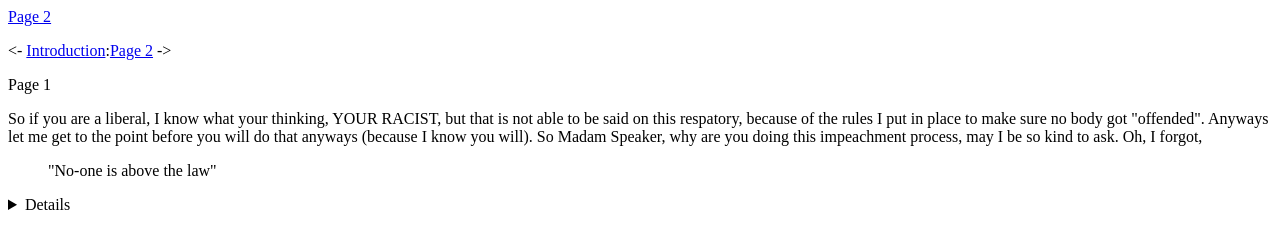
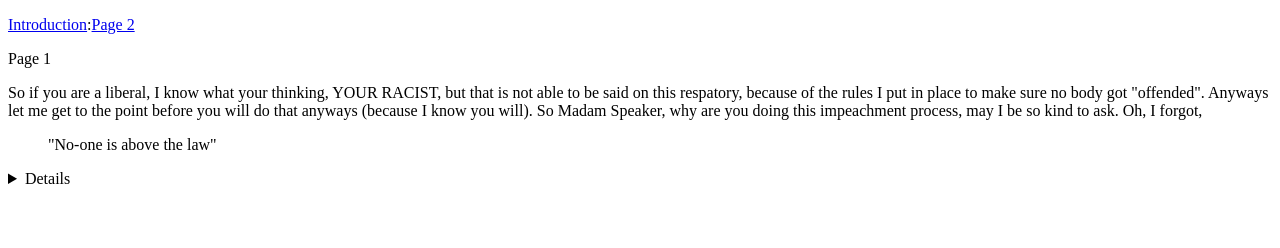
Before and after one commit to 20090114/Faith-less-Impeachment, a plain HTML site: page page-1.html in a window 1280 px wide. Drawn offline with Linux system fonts and the light colour scheme.

Commit message:
Update page-1.html

```diff
--- a/page-1.html
+++ b/page-1.html
@@ -4,9 +4,8 @@
     <title>Page 1</title>
     <link rel="stylesheet" type="text/css" href="theme.css">
   </head>
-  <a href="page-2.html">Page 2</a>
   <body>
-    <p> <- <a href="introduction.html">Introduction</a>:<a href="page-2.html">Page 2</a> -> </p>
+    <p> <a href="introduction.html">Introduction</a>:<a href="page-2.html">Page 2</a> </p>
     <header>Page 1</header>
     <p>So if you are a liberal, I know what your thinking, YOUR RACIST, but that is not able to be said on this respatory, because of the rules I put in place to make sure no body got "offended". Anyways let me get to the point before you will do that anyways (because I know you will). So Madam Speaker, why are you doing this impeachment process, may I be so kind to ask. Oh, I forgot,</p>
     <blockquote>
```
